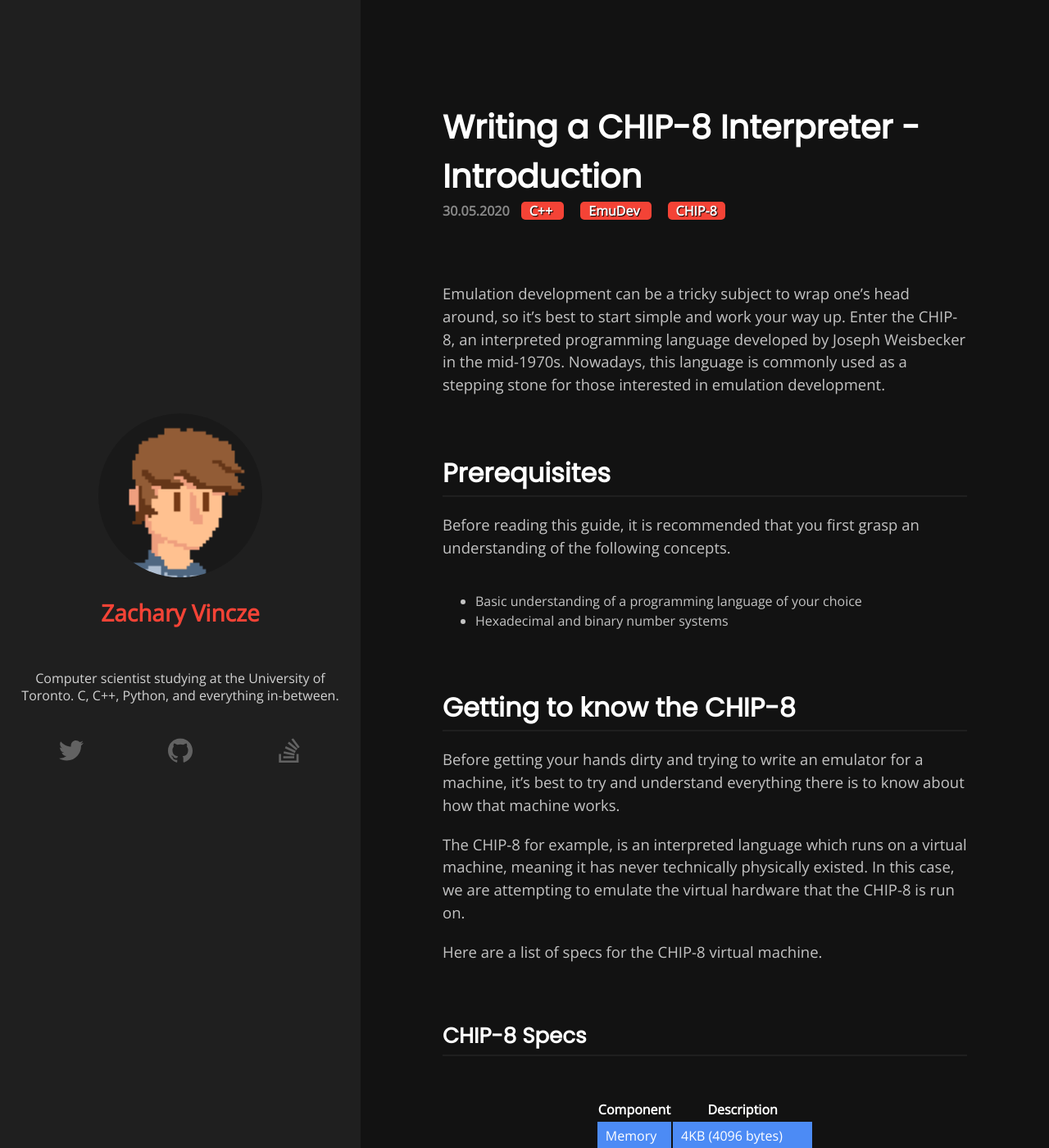
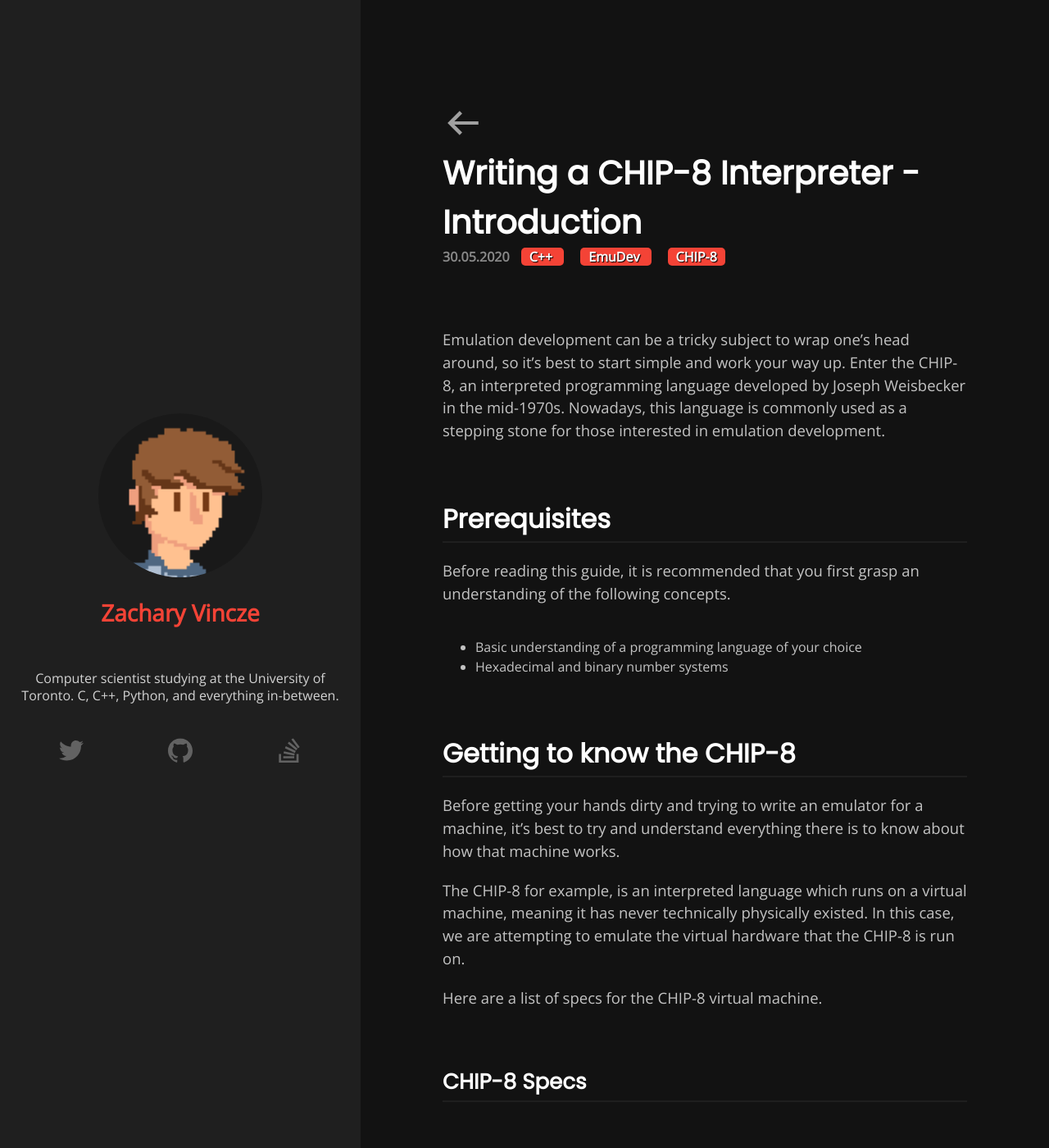
Before and after one commit to zacharyvincze/zacharyvincze.github.io, a Jekyll site: the page built from _posts/2020-05-21-chip8-interpreter-part1.md, in a window 1280 px wide and 1400 px high. Shown: the whole window at 82% size. Built offline with Jekyll 4.4.1, drawn with Linux system fonts in a browser that asks for light colours.

Commit message:
Added back arrow to posts

```diff
--- a/_layouts/post.html
+++ b/_layouts/post.html
@@ -1,6 +1,21 @@
 {% include header.html %}
 <div class="content-container">
     <div class="post-content" id="post-content">
+        <a href="/"><svg id="back-arrow" xmlns="http://www.w3.org/2000/svg" x="0px" y="0px" width="48" height="48"
+                viewBox="0 0 172 172" style=" fill:#FFFFFF;">
+                <g fill="none" fill-rule="nonzero" stroke="none" stroke-width="1" stroke-linecap="butt"
+                    stroke-linejoin="miter" stroke-miterlimit="10" stroke-dasharray="" stroke-dashoffset="0"
+                    font-family="none" font-weight="none" font-size="none" text-anchor="none"
+                    style="mix-blend-mode: normal">
+                    <path d="M0,172v-172h172v172z" fill="none"></path>
+                    <g fill="#ffffff">
+                        <path
+                            d="M71.66667,35.32943l-50.67057,50.67057l50.67057,50.67057l10.75,-10.75l-32.75391,-32.7539h100.83724v-14.33333h-100.83724l32.75391,-32.75391z">
+                        </path>
+                    </g>
+                </g>
+            </svg>
+        </a>
         <h1 class="post-title">{{ page.title }}</h1>
         <h2 class="post-date text text-faded">{{ page.date | date: "%-d.%m.%Y" }}</h2>
         {% for tag in page.tags %}
--- a/_sass/_base.scss
+++ b/_sass/_base.scss
@@ -8,7 +8,7 @@ $text-font: Open Sans, sans-serif;
 $small-size: 16px;
 $default-size: 18.5px;
 $title-size: 40px;
-$header-size: 24px;
+$header-size: 30px;
 $logo-size: 28px;
 $default-line-spacing: 1.5;
 $condensed-line-spacing: 1.35;
--- a/_sass/_post.scss
+++ b/_sass/_post.scss
@@ -40,6 +40,13 @@
         padding: 10px 10px;
         text-shadow: 1px 1px 1px rgba(0, 0, 0, 1);
     }
+
+    #back-arrow {
+        width: 50px;
+        height: 50px;
+    }
+
+
 }
 
 @media only screen and (max-width: $tablet-viewport) {
```
